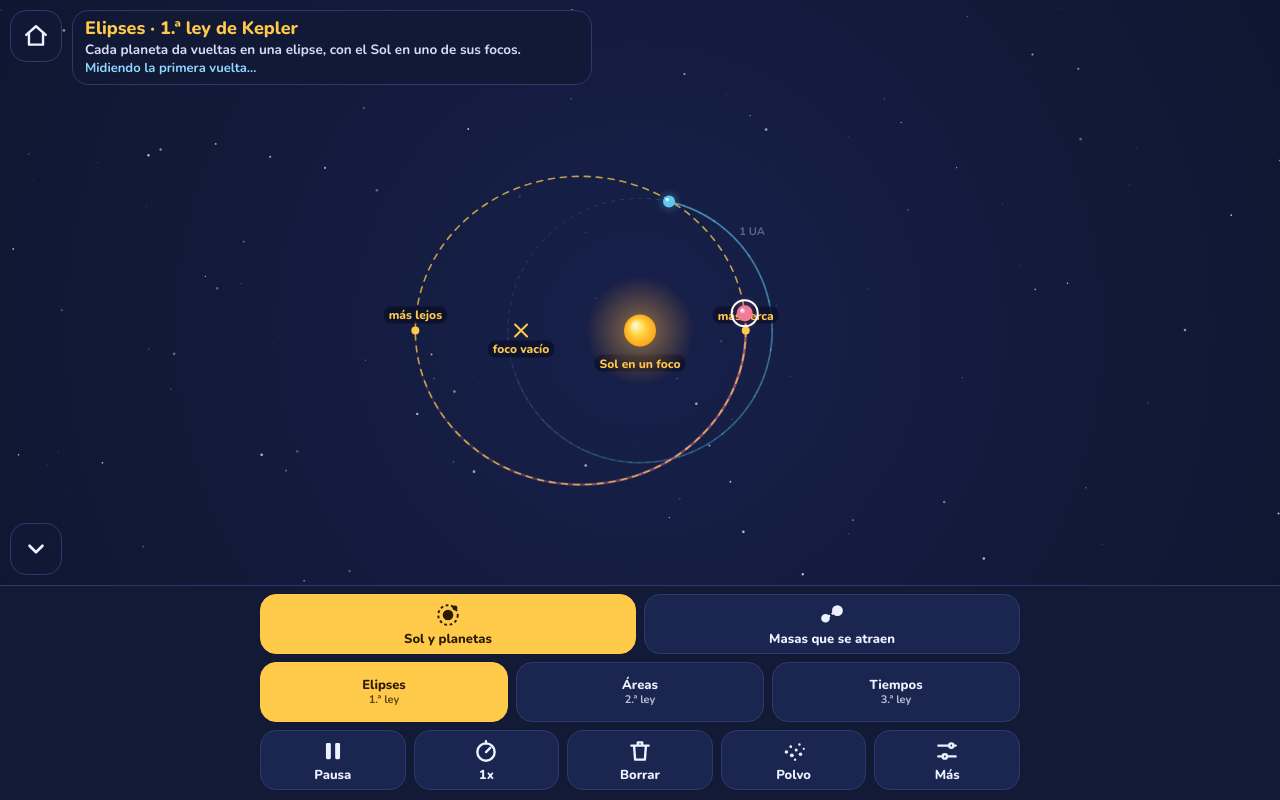
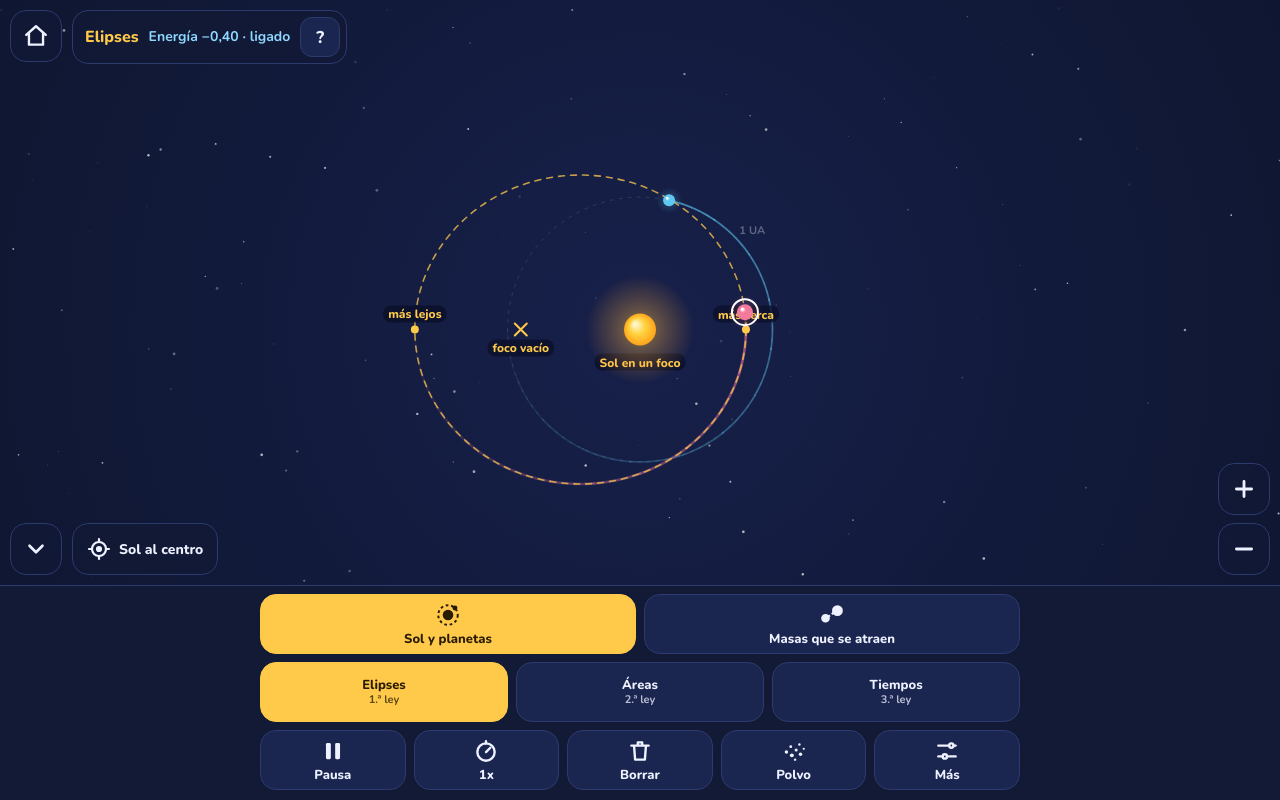
Before and after one commit to SebaSRomanH/SyMula, a plain HTML site: page gravitacion.html in a window 1280 px wide. Drawn offline with nearby package versions, Linux system fonts and the light colour scheme.

Commit message:
Gravitación: panel mínimo con la energía, selector de vista y zoom
- Panel superior de una línea con la energía (del planeta elegido o
  total del sistema); explicación y datos de Kepler detrás de "?".
  Fórmula verificada en Node (−0,5 en órbita circular con 1/r²).
- Botón de vista: la más grande, centro de masa o cada masa; con el
  Sol, Sol al centro o seguir al planeta. Anillo en el cuerpo seguido.
- Zoom con botones +/− (0,2x a 4x) y rueda del mouse.

Co-Authored-By: Claude Opus 5.5 <noreply@anthropic.com>

```diff
--- a/gravitacion.html
+++ b/gravitacion.html
@@ -50,8 +50,17 @@ button:focus-visible,a:focus-visible{outline:3px solid var(--acc);outline-offset
 [hidden]{display:none!important}
 /* ===== fin del estilo común ===== */
 .tile small{display:block;font-size:11px;font-weight:700;opacity:.75;margin-top:-2px}
-.card{max-width:520px}
-.card p{font-size:13.5px}
+.card{right:auto;max-width:calc(100% - 82px);pointer-events:auto;display:flex;flex-direction:column;justify-content:center;padding:6px 6px 6px 12px}
+.card p{font-size:13.5px;padding-right:6px}
+.ctop{display:flex;align-items:center;gap:10px}
+.card h1{font-size:16px;white-space:nowrap}
+.energy{font-size:14px;color:#8fd8ff;font-variant-numeric:tabular-nums;white-space:nowrap;overflow:hidden;text-overflow:ellipsis}
+.info{flex:none;width:40px;height:40px;margin-left:auto;border-radius:12px;border:1px solid var(--line);background:var(--btn);color:var(--ink);font:800 17px Nunito,sans-serif;cursor:pointer}
+.info[aria-expanded="true"]{background:var(--acc);border-color:var(--acc);color:var(--acc-ink)}
+.corner.wide{left:72px;width:auto;padding:0 14px;display:flex;align-items:center;gap:8px;font:800 14px Nunito,sans-serif}
+.zoom{position:absolute;right:10px;bottom:10px;display:flex;flex-direction:column;gap:8px;z-index:3}
+.zoom .corner{position:static}
+.corner:disabled{opacity:.4}
 .toast{bottom:72px}
 .corner{position:absolute;left:10px;bottom:10px;width:52px;height:52px;border-radius:16px;display:grid;place-items:center;z-index:3;cursor:pointer;padding:0;
   background:rgba(18,26,54,.88);border:1px solid var(--line);color:var(--ink);-webkit-backdrop-filter:blur(6px);backdrop-filter:blur(6px)}
@@ -61,9 +70,14 @@ button:focus-visible,a:focus-visible{outline:3px solid var(--acc);outline-offset
 <div class="stage">
   <canvas id="cv" aria-label="Sistema solar: toca para crear un planeta, toca un planeta para seguirlo, arrastra para lanzarlo"></canvas>
   <a class="home" href="index.html" aria-label="Volver al inicio"><svg width="26" height="26" viewBox="0 0 24 24" fill="none" stroke="currentColor" stroke-width="2.2" stroke-linecap="round" stroke-linejoin="round"><path d="M3 11l9-8 9 8M5.5 9.5V20h13V9.5"/></svg></a>
-  <div class="card" aria-live="polite"><h1 id="title"></h1><p id="text"></p><p class="data" id="data"></p></div>
+  <div class="card" id="card"><div class="ctop"><h1 id="title"></h1><span class="energy" id="energy" aria-live="polite"></span><button class="info" id="info" type="button" aria-expanded="false" aria-label="Mostrar la explicación">?</button></div><div id="explain" hidden><p id="text"></p><p class="data" id="data"></p></div></div>
   <div class="toast off" id="toast"></div>
   <button class="corner" id="hideDock" type="button" aria-label="Ocultar los botones"><svg width="26" height="26" viewBox="0 0 24 24" fill="none" stroke="currentColor" stroke-width="2.4" stroke-linecap="round" stroke-linejoin="round" id="hideIco"><path d="M6 9l6 6 6-6"/></svg></button>
+  <button class="corner wide" id="view" type="button"><svg width="24" height="24" viewBox="0 0 24 24" fill="none" stroke="currentColor" stroke-width="2.2" stroke-linecap="round"><circle cx="12" cy="12" r="7"/><circle cx="12" cy="12" r="2" fill="currentColor"/><path d="M12 2v3M12 19v3M2 12h3M19 12h3"/></svg><span id="viewLbl">Sol al centro</span></button>
+  <div class="zoom">
+    <button class="corner" id="zin" type="button" aria-label="Acercar"><svg width="26" height="26" viewBox="0 0 24 24" fill="none" stroke="currentColor" stroke-width="2.6" stroke-linecap="round"><path d="M12 5v14M5 12h14"/></svg></button>
+    <button class="corner" id="zout" type="button" aria-label="Alejar"><svg width="26" height="26" viewBox="0 0 24 24" fill="none" stroke="currentColor" stroke-width="2.6" stroke-linecap="round"><path d="M5 12h14"/></svg></button>
+  </div>
 </div>
 <nav class="dock" id="dock" aria-label="Controles">
   <div class="sheet" id="sheet" hidden style="display:flex;flex-direction:column;gap:8px;padding-bottom:8px;border-bottom:1px solid var(--line)">
@@ -135,11 +149,19 @@ function resize(){
   Wd = cv.clientWidth; Hd = cv.clientHeight;
   cv.width = Math.round(Wd*dpr); cv.height = Math.round(Hd*dpr);
   const top = document.querySelector(".card").offsetHeight + 20;
-  baseScale = 0.245*Math.min(Wd, Hd - top*0.6); scale = baseScale*zoom; cx = Wd/2; cy = top/2 + Hd/2;   // deja espacio a la tarjeta de arriba
+  baseScale = 0.245*Math.min(Wd, Hd - top*0.6); scale = baseScale*zoom*uz; cx = Wd/2; cy = top/2 + Hd/2;   // deja espacio a la tarjeta de arriba
 }
 new ResizeObserver(resize).observe(cv);
 // cámara: en "Masas que se atraen" sigue con suavidad a la masa más grande; con el Sol queda en el origen
-let camX = 0, camY = 0, snapCam = false;
+let camX = 0, camY = 0, snapCam = false, followBody = null, uz = 1;
+function viewTarget(){                               // [x, y] que queda al centro, y el cuerpo seguido
+  if (view.kind === "planet"){ if (sel && bodies.includes(sel)) return [sel.x, sel.y, sel]; setView({kind:"sun"}); }
+  if (view.kind === "body"){ if (bodies.includes(view.b)) return [view.b.x, view.b.y, view.b]; setView({kind:"big"}); }
+  if (mode === "central" || !bodies.length) return [0, 0, null];
+  if (view.kind === "com"){ const c = com(bodies); return [c.X, c.Y, null]; }
+  let big = bodies[0]; for (const b of bodies) if (b.m > big.m) big = b;
+  return [big.x, big.y, big];
+}
 const toWorld = (sx, sy) => [(sx-cx)/scale + camX, (sy-cy)/scale + camY];
 const toScreen = (x, y) => [cx+(x-camX)*scale, cy+(y-camY)*scale];
 const radius = m => 0.035*Math.cbrt(m);
@@ -526,24 +548,46 @@ const LAWTXT = {0.5:"1/√r", 1:"1/r", 2:"1/r²", 3:"1/r³"};
 function updateCard(){
   let title, text;
   if (mode === "nbody"){
-    title = "Masas que se atraen";
+    title = "Masas";
     text = (mergeOn ? "Todas se atraen. Al chocar se juntan; una estrella de 8 masas o más explota como supernova."
-                    : "Todas se atraen entre sí. Al chocar se atraviesan.") + " La vista sigue a la más grande.";
+                    : "Todas se atraen entre sí. Al chocar se atraviesan.");
   } else if (kep === 1){
-    title = "Elipses · 1.ª ley de Kepler";
+    title = "Elipses";
     text = n === 2 ? "Cada planeta da vueltas en una elipse, con el Sol en uno de sus focos."
                    : `Con gravedad ${LAWTXT[n]} la órbita no es una elipse: el punto más cercano se corre en cada vuelta.`;
   } else if (kep === 2){
-    title = "Áreas iguales · 2.ª ley";
+    title = "Áreas";
     text = "En tiempos iguales el planeta barre áreas iguales: cerca del Sol va más rápido.";
   } else {
-    title = "Tiempo de vuelta · 3.ª ley";
+    title = "Tiempos";
     text = n === 2 ? "Mientras más lejos, más tarda en dar la vuelta: T² = a³ (en años y UA)."
                    : `Con gravedad ${LAWTXT[n]} los puntos se salen de la recta T² = a³.`;
   }
-  $("title").textContent = title; $("text").textContent = text;
+  const LAW = {1:"1.ª ley de Kepler. ", 2:"2.ª ley de Kepler. ", 3:"3.ª ley de Kepler. "};
+  $("title").textContent = title; $("text").textContent = (mode === "central" ? LAW[kep] : "") + text;
+}
+// Energía. Potencial de la ley 1/rⁿ: φ(r) = −r^(1−n)/(n−1), y ln r cuando n = 1.
+// Con el Sol: energía por unidad de masa del planeta elegido (negativa = ligado, si n > 1).
+// Con masas: energía total, cinética + potencial de cada par; se conserva salvo en choques y supernovas.
+const phi = r => n === 1 ? Math.log(r) : -Math.pow(r, 1-n)/(n-1);
+const fmtS = v => (v < 0 ? "−" : "") + fmt(Math.abs(v), Math.abs(v) < 10 ? 2 : 1);
+function energyText(){
+  if (mode === "central"){
+    if (!sel) return "";
+    const E = (sel.vx*sel.vx + sel.vy*sel.vy)/2 + phi(Math.max(Math.hypot(sel.x, sel.y), RMIN));
+    return `Energía ${fmtS(E)} · ${n > 1 && E >= 0 ? "se escapa" : "ligado"}`;
+  }
+  if (!bodies.length) return "";
+  let K = 0, U = 0;
+  for (const b of bodies) K += b.m*(b.vx*b.vx + b.vy*b.vy)/2;
+  for (let i = 0; i < bodies.length; i++) for (let j = i+1; j < bodies.length; j++){
+    const a = bodies[i], b = bodies[j], r = Math.max(Math.hypot(b.x-a.x, b.y-a.y), mergeOn ? RMIN : radius(a.m)+radius(b.m));
+    U += a.m*b.m*phi(r);
+  }
+  return `Energía total ${fmtS(K + U)}`;
 }
 function updateData(){
+  $("energy").textContent = energyText();
   updateData0();
   if (dN) $("data").textContent += (mode === "nbody" ? "   " : "  ·  ") + "Polvo: " + dN.toLocaleString("es-CL") + " granos";
 }
@@ -574,7 +618,8 @@ function setLaw(v){
   select(sel); updateCard();
 }
 function setMode(m){
-  mode = m; bodies = []; colorIdx = 0; ghosts = []; novas = []; dN = 0; camX = 0; camY = 0; zoom = 1; scale = baseScale; select(null);
+  mode = m; bodies = []; colorIdx = 0; ghosts = []; novas = []; dN = 0; camX = 0; camY = 0; zoom = 1; scale = baseScale*uz; select(null);
+  setView(m === "central" ? {kind:"sun"} : {kind:"big"});
   document.querySelectorAll("[data-mode]").forEach(b => b.setAttribute("aria-pressed", b.dataset.mode === mode));
   $("kepRow").hidden = mode !== "central"; $("nbRow").hidden = mode !== "nbody";
   if (mode === "central"){
@@ -608,6 +653,34 @@ const SPEEDS = [1, 2, 0.5, 0.25];
 $("spd").addEventListener("click", () => { speed = SPEEDS[(SPEEDS.indexOf(speed)+1) % SPEEDS.length]; $("spdLbl").textContent = String(speed).replace(".", ",") + "x"; });
 $("clr").addEventListener("click", () => { bodies = []; colorIdx = 0; ghosts = []; novas = []; dN = 0; select(null); });
 $("dustClr").addEventListener("click", () => { dN = 0; });
+$("info").addEventListener("click", () => {
+  const open = $("explain").hidden; $("explain").hidden = !open;
+  $("info").setAttribute("aria-expanded", open); $("info").setAttribute("aria-label", open ? "Ocultar la explicación" : "Mostrar la explicación");
+});
+// ---------- Vista: qué sigue la cámara ----------
+// Con masas: la más grande, el centro de masa o cada masa por turno. Con el Sol: el Sol o el planeta elegido.
+let view = {kind:"sun"};
+function viewList(){
+  if (mode === "central") return sel ? [{kind:"sun"}, {kind:"planet"}] : [{kind:"sun"}];
+  return [{kind:"big"}, {kind:"com"}, ...[...bodies].sort((a, b) => b.m - a.m).map(b => ({kind:"body", b}))];
+}
+function viewLabel(){
+  if (view.kind === "sun") return "Sol al centro";
+  if (view.kind === "planet") return "Sigue al planeta";
+  if (view.kind === "big") return "Sigue a la más grande";
+  if (view.kind === "com") return "Centro de masa";
+  return "Sigue a la de " + fmt(view.b.m, 1);
+}
+function setView(v){ view = v; $("viewLbl").textContent = viewLabel(); }
+$("view").addEventListener("click", () => {
+  const L = viewList(), k = L.findIndex(v => v.kind === view.kind && v.b === view.b);
+  setView(L[(k+1) % L.length]);
+});
+// ---------- Zoom del usuario (se suma al automático) ----------
+function setUZ(v){ uz = Math.min(4, Math.max(0.2, v)); $("zin").disabled = uz >= 4; $("zout").disabled = uz <= 0.2; }
+$("zin").addEventListener("click", () => setUZ(uz*1.4));
+$("zout").addEventListener("click", () => setUZ(uz/1.4));
+cv.addEventListener("wheel", e => { e.preventDefault(); setUZ(uz*Math.exp(-e.deltaY*0.0015)); }, {passive:false});
 document.querySelectorAll("[data-dust]").forEach(b => b.addEventListener("click", () => {
   dustRest = b.dataset.dust === "rest";
   document.querySelectorAll("[data-dust]").forEach(x => x.setAttribute("aria-pressed", x === b));
@@ -694,7 +767,7 @@ function drawEllipse(p){
     ctx.strokeStyle = "#ffc94a"; ctx.lineWidth = 2;
     ctx.beginPath(); ctx.moveTo(Fx-6, Fy-6); ctx.lineTo(Fx+6, Fy+6); ctx.moveTo(Fx+6, Fy-6); ctx.lineTo(Fx-6, Fy+6); ctx.stroke();
     pill("foco vacío", Fx, Fy+20, "#ffc94a");
-    pill("Sol en un foco", cx, cy + Math.max(SUN_R*scale, 16) + 18, "#ffc94a");
+    const [S0x, S0y] = toScreen(0, 0); pill("Sol en un foco", S0x, S0y + Math.max(SUN_R*scale, 16) + 18, "#ffc94a");
     const q = a*(1-e), Q = a*(1+e);
     const [Px, Py] = toScreen(q*Math.cos(ang), q*Math.sin(ang)), [Ax, Ay] = toScreen(-Q*Math.cos(ang), -Q*Math.sin(ang));
     ctx.fillStyle = "#ffc94a"; ctx.beginPath(); ctx.arc(Px, Py, 4, 0, Math.PI*2); ctx.arc(Ax, Ay, 4, 0, Math.PI*2); ctx.fill();
@@ -708,7 +781,7 @@ function drawSectors(){
     const odd = s.k % 2;
     ctx.fillStyle = odd ? "rgba(94,200,242,0.28)" : "rgba(255,201,74,0.28)";
     ctx.strokeStyle = odd ? "rgba(94,200,242,0.8)" : "rgba(255,201,74,0.8)"; ctx.lineWidth = 1.2;
-    ctx.beginPath(); ctx.moveTo(cx, cy);
+    ctx.beginPath(); ctx.moveTo(...toScreen(0, 0));
     for (const [x, y] of s.pts){ const [X, Y] = toScreen(x, y); ctx.lineTo(X, Y); }
     ctx.closePath(); ctx.fill(); ctx.stroke();
     if (s.area !== undefined){
@@ -719,7 +792,7 @@ function drawSectors(){
 }
 function drawKepler3(){                               // gráfico T² contra a³ con la recta T² = a³
   const pts = bodies.filter(b => b.T).map(b => ({x:Math.pow(b.a, 3), y:Math.pow(b.T/YEAR, 2), c:b.color}));
-  const W = Math.min(170, Wd*0.42), H = W*0.85, X0 = Wd - W - 12, Y0 = Hd - H - 12;
+  const W = Math.min(170, Wd*0.42), H = W*0.85, X0 = Wd - W - 72, Y0 = Hd - H - 72;
   let mx = 1.5; for (const p of pts) mx = Math.max(mx, p.x*1.15, p.y*1.15);
   ctx.fillStyle = "rgba(10,15,42,0.85)"; ctx.strokeStyle = "#2e3a73"; ctx.lineWidth = 1;
   ctx.beginPath(); ctx.roundRect ? ctx.roundRect(X0, Y0, W, H, 10) : ctx.rect(X0, Y0, W, H); ctx.fill(); ctx.stroke();
@@ -741,8 +814,9 @@ function draw(time){
   ctx.globalAlpha = 1;
   if (mode === "central"){
     ctx.strokeStyle = "rgba(238,241,255,0.12)"; ctx.setLineDash([3, 6]); ctx.lineWidth = 1;
-    ctx.beginPath(); ctx.arc(cx, cy, scale, 0, Math.PI*2); ctx.stroke(); ctx.setLineDash([]);
-    ctx.fillStyle = "rgba(238,241,255,0.35)"; ctx.font = "700 11px Nunito, sans-serif"; ctx.fillText("1 UA", cx + scale*0.72 + 4, cy - scale*0.72);
+    const [ux0, uy0] = toScreen(0, 0);
+    ctx.beginPath(); ctx.arc(ux0, uy0, scale, 0, Math.PI*2); ctx.stroke(); ctx.setLineDash([]);
+    ctx.fillStyle = "rgba(238,241,255,0.35)"; ctx.font = "700 11px Nunito, sans-serif"; ctx.fillText("1 UA", ux0 + scale*0.72 + 4, uy0 - scale*0.72);
     if (kep === 2 && sel) drawSectors();
   }
   drawDust();
@@ -760,11 +834,11 @@ function draw(time){
       ctx.fillStyle = "#ffc94a";
       for (const [x, y] of sel.peris){ const [X, Y] = toScreen(x, y); ctx.beginPath(); ctx.arc(X, Y, 3.5, 0, Math.PI*2); ctx.fill(); }
     }
-    const sr = Math.max(SUN_R*scale, 16);
-    glow(cx, cy, sr*3.4, "rgba(255,201,74,0.5)", "rgba(255,150,40,0)");
-    const g = ctx.createRadialGradient(cx-sr*0.3, cy-sr*0.35, sr*0.1, cx, cy, sr);
+    const sr = Math.max(SUN_R*scale, 16), [sx0, sy0] = toScreen(0, 0);
+    glow(sx0, sy0, sr*3.4, "rgba(255,201,74,0.5)", "rgba(255,150,40,0)");
+    const g = ctx.createRadialGradient(sx0-sr*0.3, sy0-sr*0.35, sr*0.1, sx0, sy0, sr);
     g.addColorStop(0, "#fff6c8"); g.addColorStop(0.45, "#ffd23f"); g.addColorStop(1, "#ffa31a");
-    ctx.fillStyle = g; ctx.beginPath(); ctx.arc(cx, cy, sr, 0, Math.PI*2); ctx.fill();
+    ctx.fillStyle = g; ctx.beginPath(); ctx.arc(sx0, sy0, sr, 0, Math.PI*2); ctx.fill();
   }
   // cuerpos que están siendo comidos
   for (const gh of ghosts){
@@ -779,6 +853,7 @@ function draw(time){
     const [X, Y] = toScreen(b.x, b.y);
     const pr = mode === "nbody" ? Math.max(7, radius(shownMass(b))*scale*1.5) : (b === sel ? 8 : 6);
     drawBody(b, X, Y, pr, time);
+    if (b === followBody && mode === "nbody"){ ctx.strokeStyle = "rgba(255,255,255,0.75)"; ctx.setLineDash([3, 4]); ctx.lineWidth = 1.5; ctx.beginPath(); ctx.arc(X, Y, pr + (b.kind === "bh" ? pr*1.7 : 7), 0, Math.PI*2); ctx.stroke(); ctx.setLineDash([]); }
     if (b === sel && mode === "central"){ ctx.strokeStyle = "#fff"; ctx.lineWidth = 2; ctx.beginPath(); ctx.arc(X, Y, pr+5, 0, Math.PI*2); ctx.stroke(); }
     if (mode === "nbody") pill(fmt(shownMass(b), 1) + (KIND_TXT[b.kind] ? " · " + KIND_TXT[b.kind] : ""), X, Y - pr - (b.kind === "bh" ? 22 : 12));
   }
@@ -849,16 +924,16 @@ function frame(time){
     if (dN) stepDust(T);
   }
   // cámara: sigue a la masa más grande y se aleja lo necesario para mostrar a las demás (hasta 0,3×)
-  let tx = 0, ty = 0, zt = 1;
+  let [tx, ty, followed] = viewTarget(), zt = 1;
+  followBody = followed;
   if (mode === "nbody" && bodies.length){
-    let big = bodies[0]; for (const b of bodies) if (b.m > big.m) big = b; tx = big.x; ty = big.y;
     let far = 0; for (const b of bodies) far = Math.max(far, Math.hypot(b.x-tx, b.y-ty) + radius(b.m));
     const card = document.querySelector(".card"), cardBottom = card.offsetTop + card.offsetHeight;
     const half = 0.9*Math.min(Wd/2, cy - cardBottom - 12, Hd - cy - 12);   // espacio libre alrededor del centro de la vista
     zt = Math.min(1, Math.max(0.3, half/(far*baseScale + 1e-9)));
   }
   const kc = snapCam ? 1 : Math.min(1, 0.12*dt60); camX += (tx-camX)*kc; camY += (ty-camY)*kc;
-  zoom += (zt-zoom)*(snapCam ? 1 : Math.min(1, 0.06*dt60)); scale = baseScale*zoom; snapCam = false;   // una escena nueva aparece ya encuadrada
+  zoom += (zt-zoom)*(snapCam ? 1 : Math.min(1, 0.06*dt60)); scale = baseScale*zoom*uz; snapCam = false;   // una escena nueva aparece ya encuadrada
   draw(time || 0);
   if ((time || 0) - dataT > 150){ dataT = time || 0; updateData(); }
   requestAnimationFrame(frame);
```
Also changed, not shown: 1 other file.
